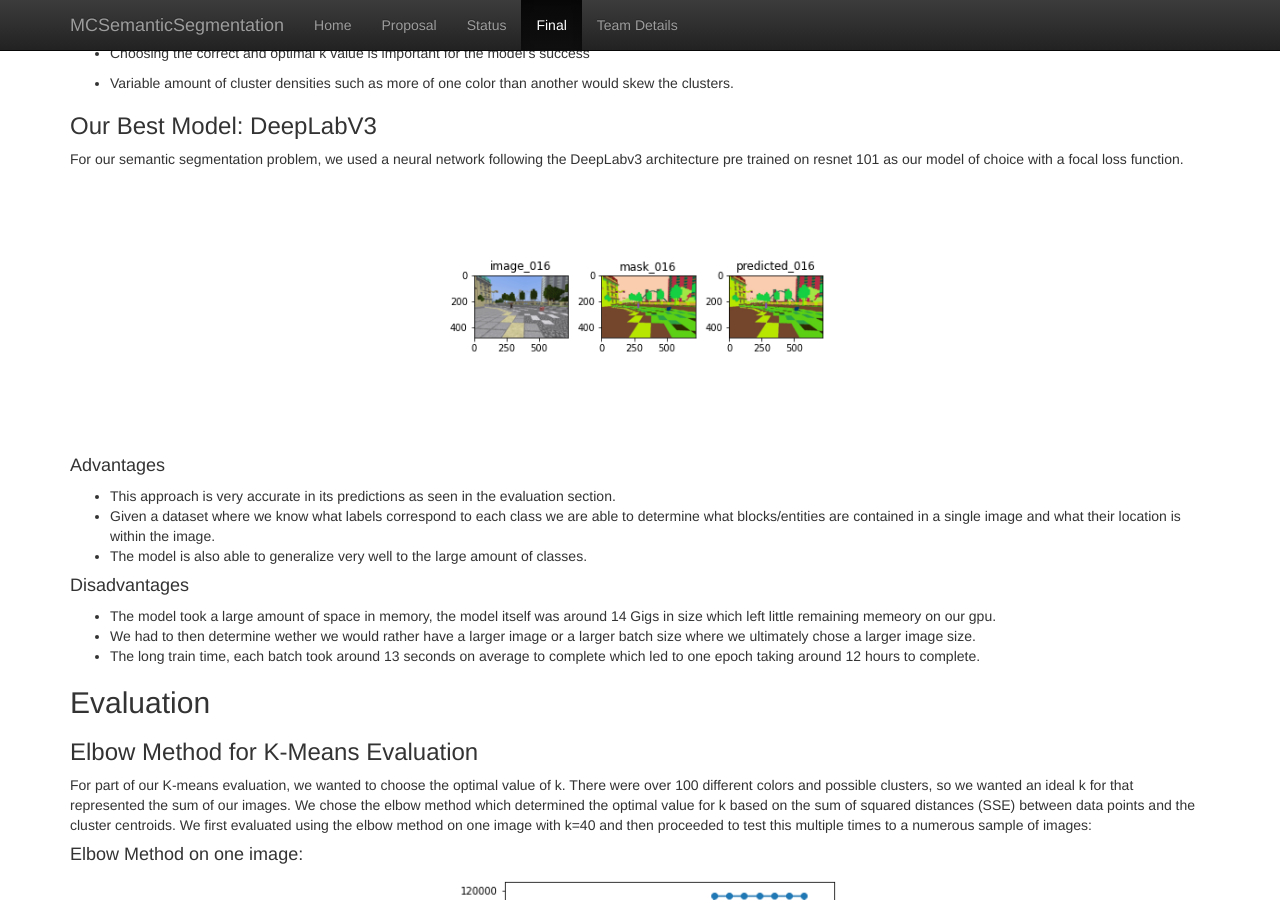
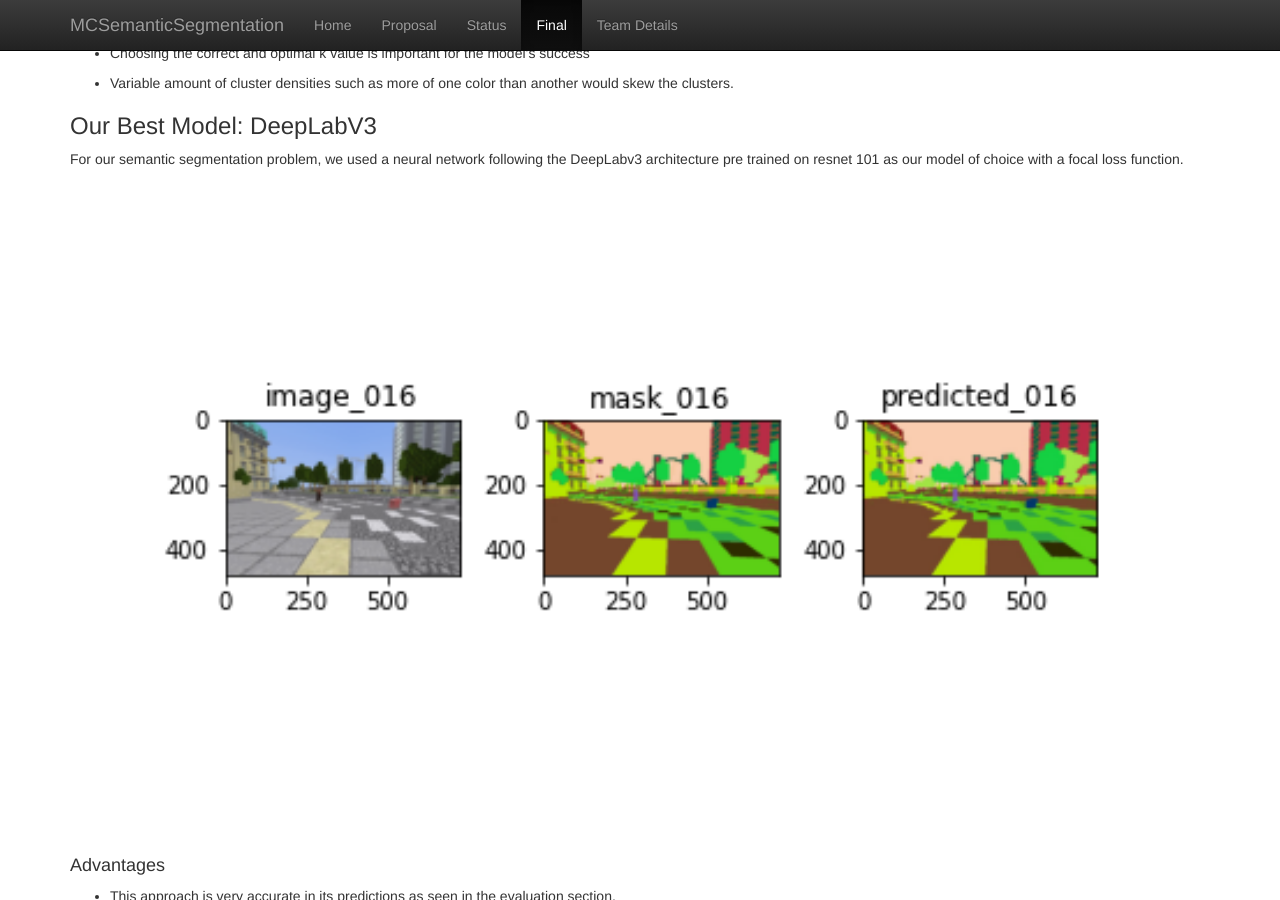
Before and after one commit to KevinJChen/MCSemanticSegmentation, a Jekyll site: the page built from docs/final.md, in a window 1280 px wide and 900 px high, scrolled down 3009 px. Built offline with Jekyll 4.4.1, drawn with Linux system fonts in a browser that asks for light colours.

Commit message:
Update final.md

```diff
--- a/docs/final.md
+++ b/docs/final.md
@@ -97,7 +97,7 @@
 For our semantic segmentation problem, we used a neural network following the DeepLabv3 architecture pre trained on resnet 101 as our model of choice with a focal loss function.
 
 
-<div style="text-align:center"><img src="./images/016.png" width="400"/> </div>
+<div style="text-align:center"><img src="./images/016.png" width="1000"/> </div>
 
 
 #### Advantages
```
